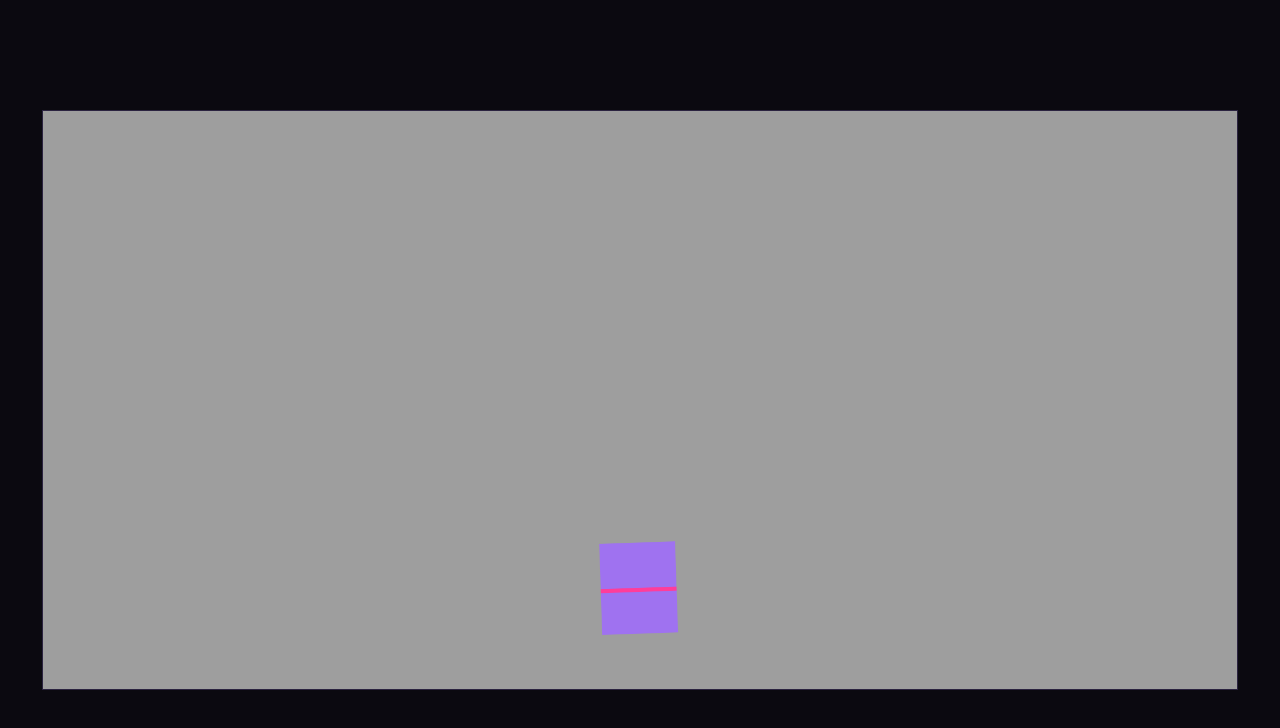
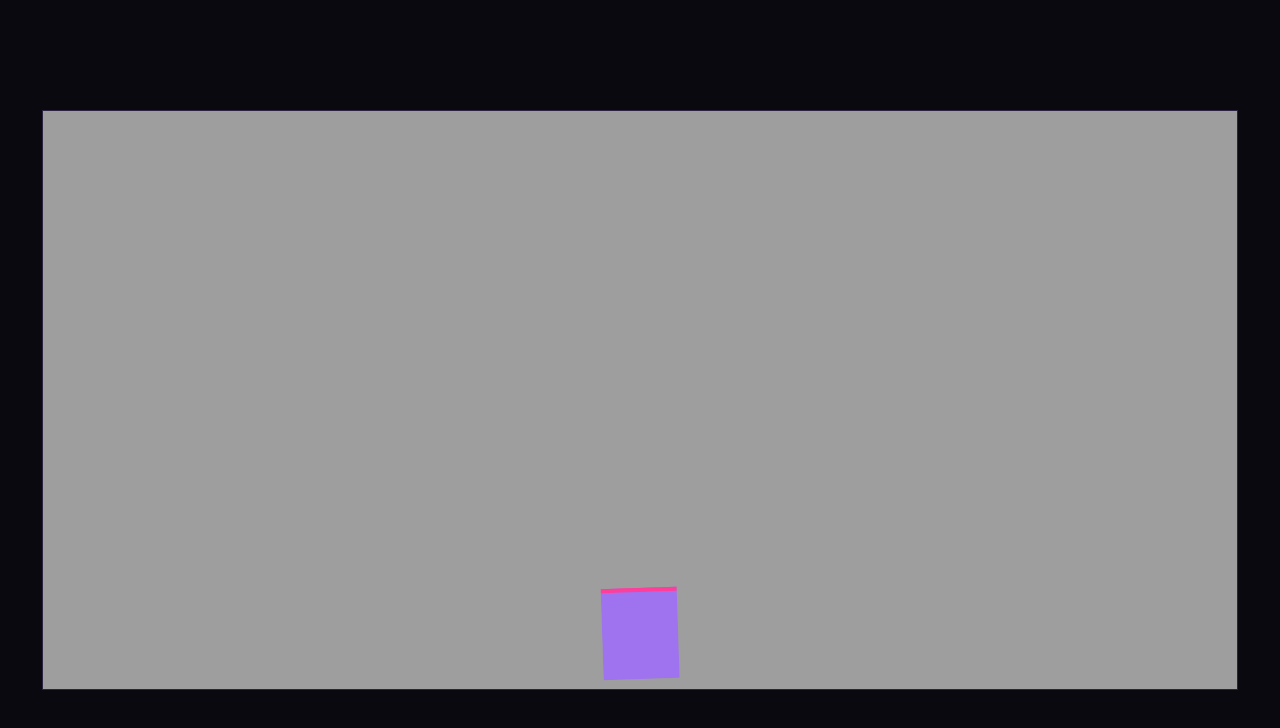
Before and after one commit to starvulkan/VRO, a website built with Vite: page index.html in a window 1280 px wide. Built offline with nearby package versions, Linux system fonts and the light colour scheme.

Commit message:
vite junk removal
get rid of that vite favicon, yucksers

```diff
--- a/index.html
+++ b/index.html
@@ -2,7 +2,6 @@
 <html lang="en">
   <head>
     <meta charset="UTF-8" />
-    <link rel="icon" type="image/svg+xml" href="/favicon.svg" />
     <meta name="viewport" content="width=device-width, initial-scale=1" />
     <title>VRO</title>
   </head>
--- a/src/main.js
+++ b/src/main.js
@@ -24,7 +24,7 @@ function drawRobot() {
   ctx.rotate(-robot.heading)
 
   ctx.fillStyle = 'rgba(160, 107, 255, 0.85)'
-  ctx.fillRect(-1 / 2, -w / 2, l, w)
+  ctx.fillRect(-l / 2, -w / 2, l, w)
 
   ctx.fillStyle = '#FF3D9A'
   ctx.fillRect(l / 2 - 8 * view.scale, -w / 2, 8 * view.scale, w)
```
